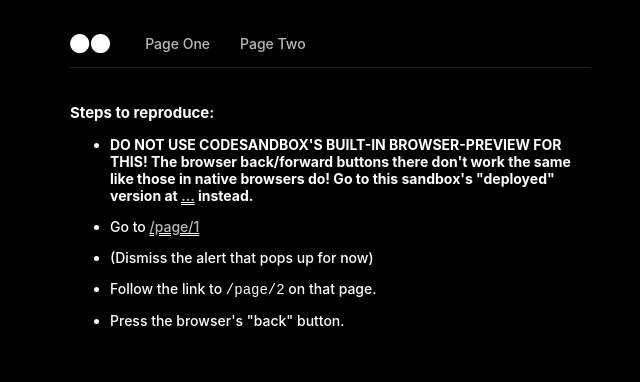
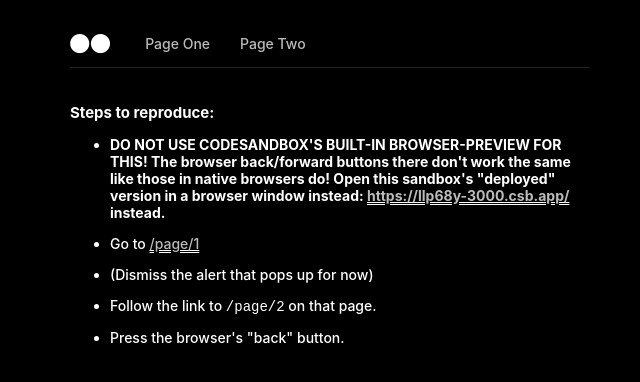
Before and after one commit to cataclyst/wouter-bug-repro, a React (Create React App) app: page / in a window 1280 px wide. Shown: the top 382 px of the page, without its empty margins (310-950 px from the left). Built offline with nearby package versions, Linux system fonts and the light colour scheme.

Commit message:
Use actual CSB deployed URL

```diff
--- a/src/index.tsx
+++ b/src/index.tsx
@@ -39,7 +39,7 @@ const Home = () => {
     return <div>
         <h1>Steps to reproduce:</h1>
         <ul>
-            <li><strong>DO NOT USE CODESANDBOX'S BUILT-IN BROWSER-PREVIEW FOR THIS! The browser back/forward buttons there don't work the same like those in native browsers do! Go to this sandbox's "deployed" version at <a href="...">...</a> instead.</strong></li>
+            <li><strong>DO NOT USE CODESANDBOX'S BUILT-IN BROWSER-PREVIEW FOR THIS! The browser back/forward buttons there don't work the same like those in native browsers do! Open this sandbox's "deployed" version in a browser window instead: <a href="https://llp68y-3000.csb.app/">https://llp68y-3000.csb.app/</a> instead.</strong></li>
             <li>Go to <Link to="/page/1">/page/1</Link></li>
             <li>(Dismiss the alert that pops up for now)</li>
             <li>Follow the link to <code>/page/2</code> on that page.</li>
```
